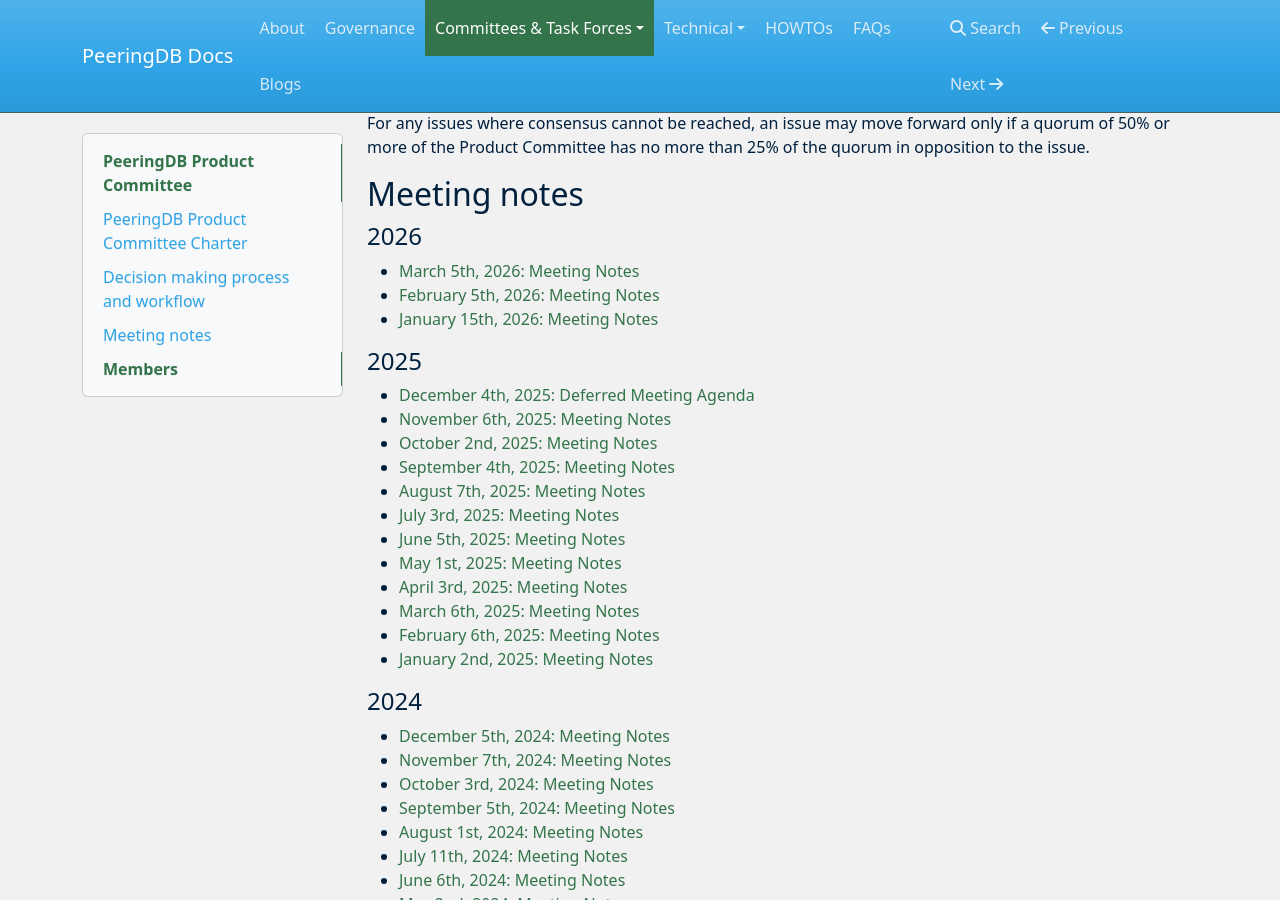
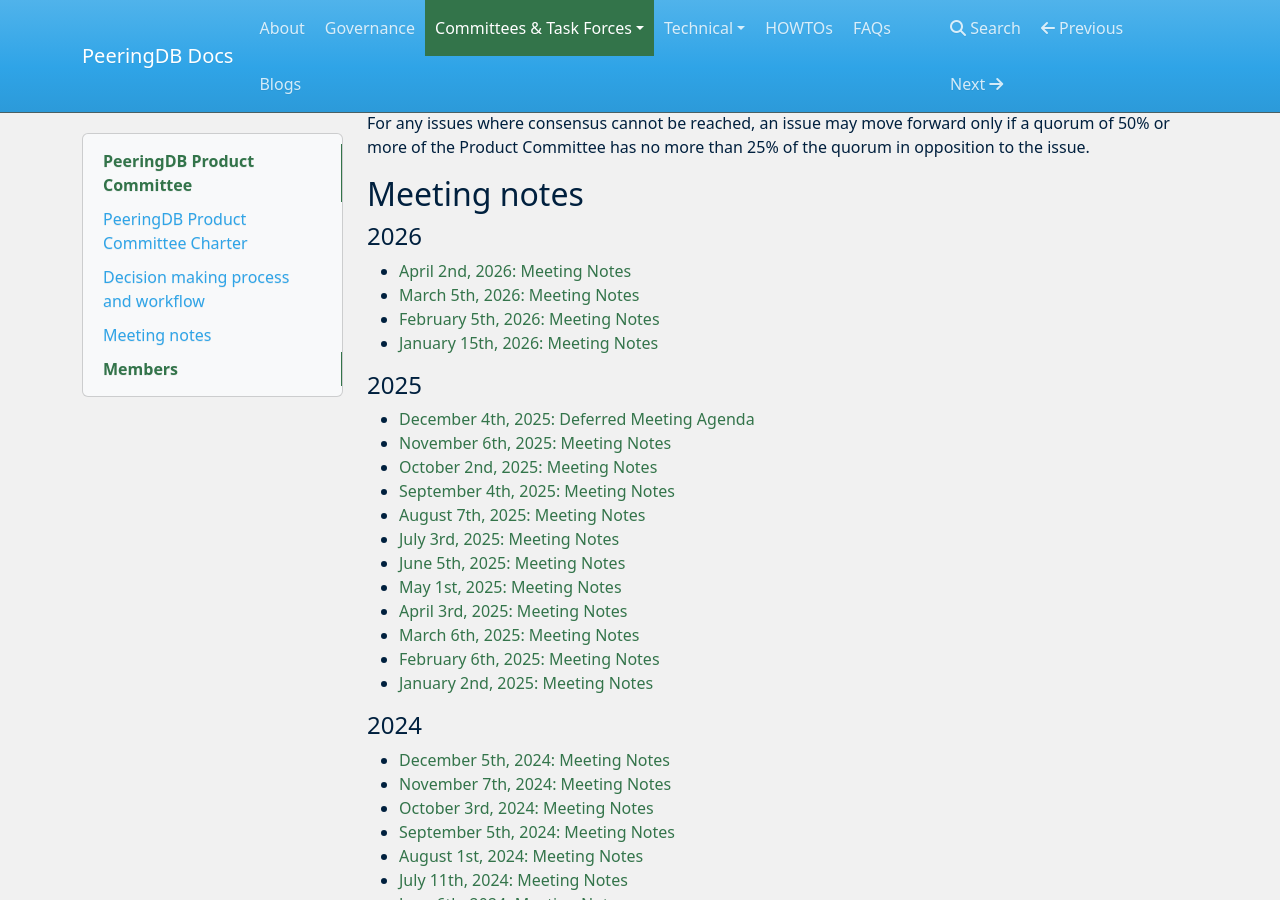
Before and after one commit to peeringdb/docs, an MkDocs documentation site: the page built from docs/committee/product/index.md, in a window 1280 px wide and 900 px high, scrolled down 2552 px. Built offline with MkDocs 1.6.1, drawn with Linux system fonts in a browser that asks for light colours; nearby versions of some CDN libraries.

Commit message:
Link PC 2026-04-02 meeting notes.

```diff
--- a/docs/committee/product/index.md
+++ b/docs/committee/product/index.md
@@ -11,6 +11,7 @@
 
 #### 2026
 
+- [April 2nd, 2026: Meeting Notes](notes/2026-04-02_Product_Committee_Notes.pdf)
 - [March 5th, 2026: Meeting Notes](notes/2026-03-05_Product_Committee_Notes.pdf)
 - [February 5th, 2026: Meeting Notes](notes/2026-02-05_Product_Committee_Notes.pdf)
 - [January 15th, 2026: Meeting Notes](notes/2026-01-15_Product_Committee_Notes.pdf)
```
